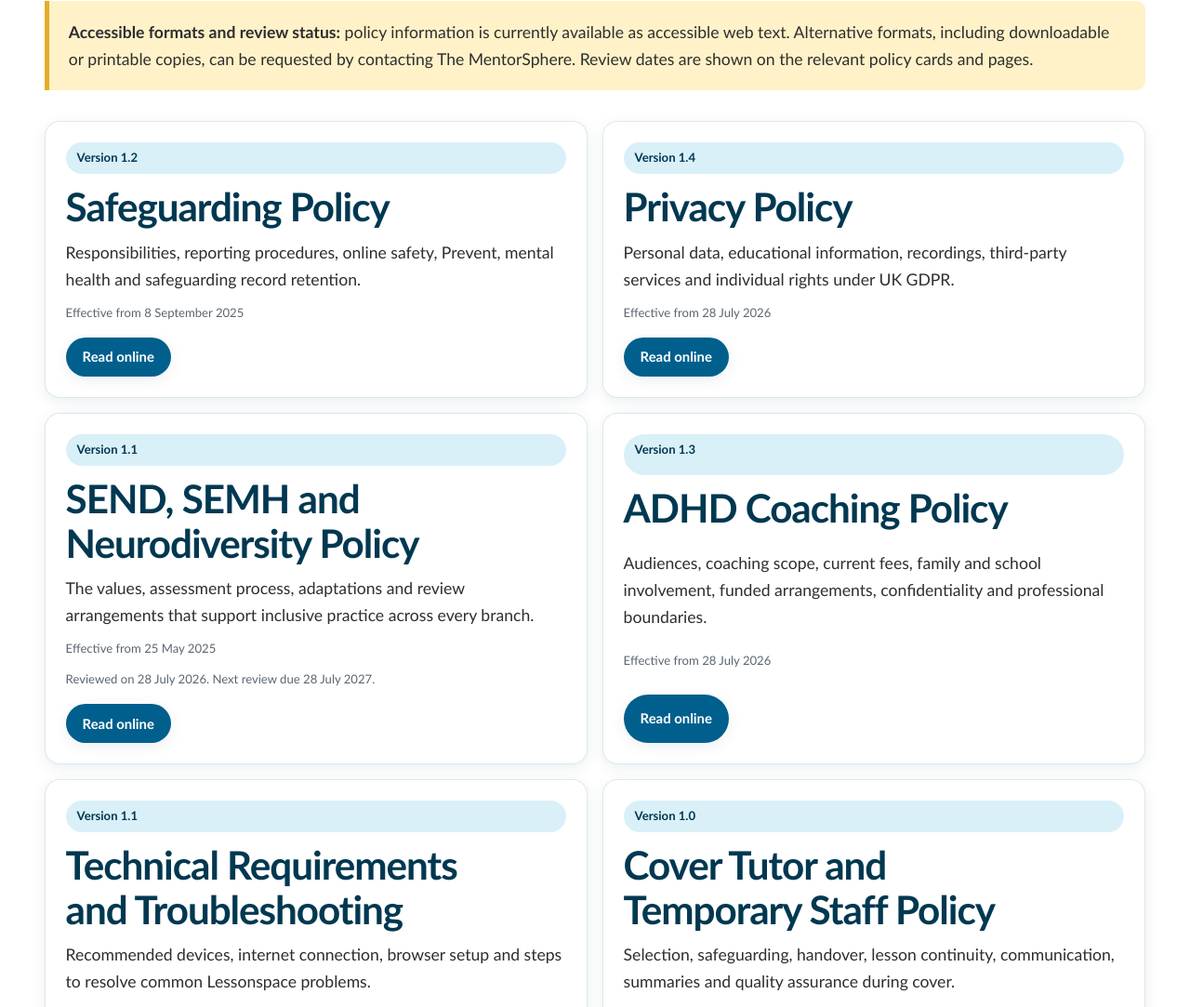
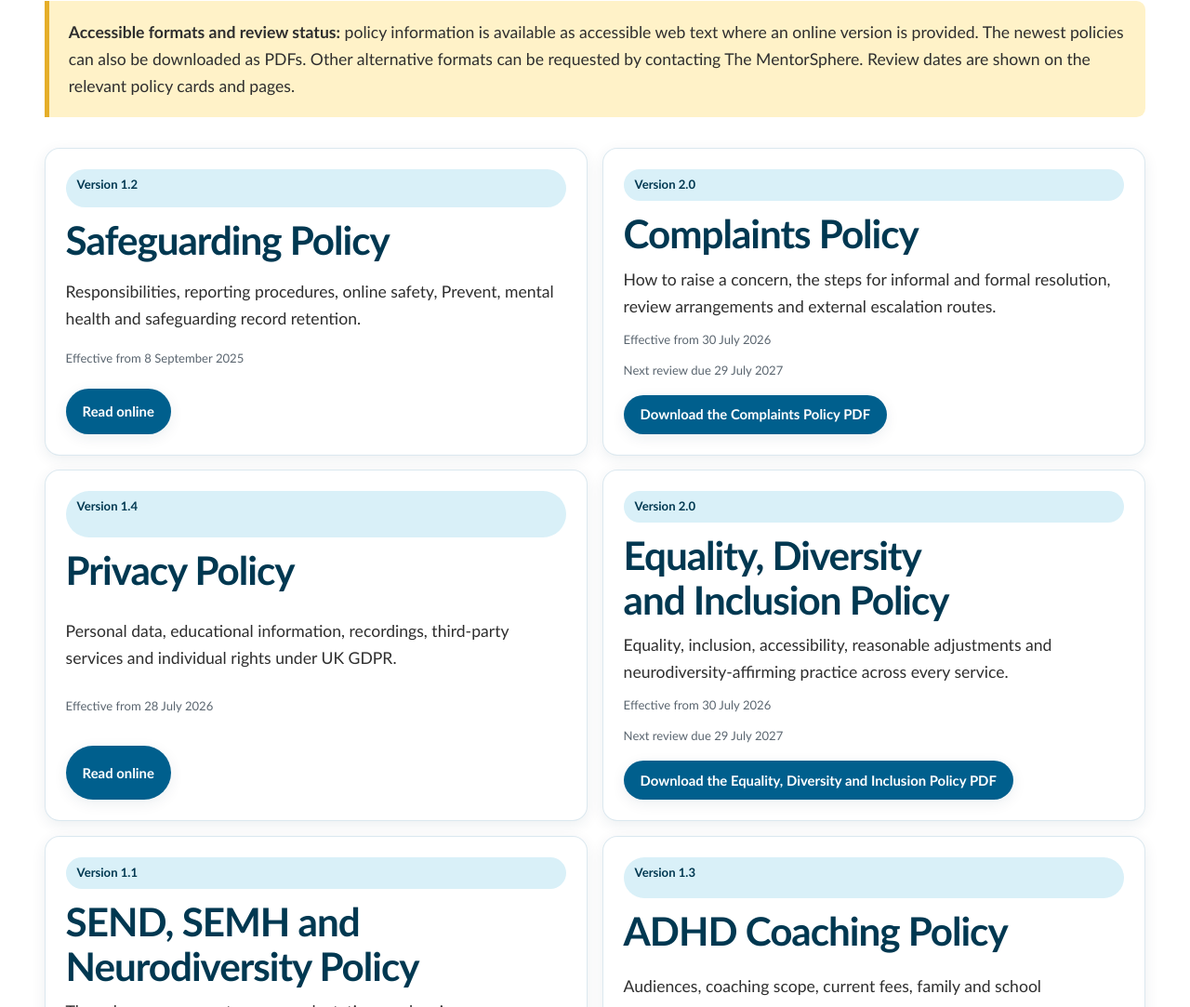
Before and after one commit to TheMentorSphere/mentorsphere-branding, a plain HTML site: page docs/policies/index.html in a window 1280 px wide. Shown: the part 935-2018 px from the top of the page at 93% size. Drawn offline with Linux system fonts and the light colour scheme.

Commit message:
Add Version 2.0 complaints and inclusion policies

```diff
--- a/docs/policies/index.html
+++ b/docs/policies/index.html
@@ -5,7 +5,7 @@
   <script>document.documentElement.classList.add('js');</script>
   <meta name="viewport" content="width=device-width, initial-scale=1">
   <title>Policies and Service Information | The MentorSphere</title>
-  <meta name="description" content="Read The MentorSphere's safeguarding, privacy, SEND, ADHD coaching, technical requirements and cover tutor policies.">
+  <meta name="description" content="Read The MentorSphere's safeguarding, complaints, equality, diversity and inclusion, privacy, SEND, ADHD coaching, technical requirements and cover tutor policies.">
   <meta name="robots" content="index,follow">
   <link rel="canonical" href="https://www.thementorsphere.co.uk/policies/">
   <meta name="theme-color" content="#005f8d">
@@ -13,7 +13,7 @@
   <meta property="og:type" content="website">
   <meta property="og:site_name" content="The MentorSphere">
   <meta property="og:title" content="Policies and Service Information | The MentorSphere">
-  <meta property="og:description" content="Read The MentorSphere's safeguarding, privacy, SEND, ADHD coaching, technical requirements and cover tutor policies.">
+  <meta property="og:description" content="Read The MentorSphere's safeguarding, complaints, equality, diversity and inclusion, privacy, SEND, ADHD coaching, technical requirements and cover tutor policies.">
   <meta property="og:url" content="https://www.thementorsphere.co.uk/policies/">
   <meta property="og:image" content="https://www.thementorsphere.co.uk/assets/images/main-logo.svg">
   <meta property="og:image:alt" content="The MentorSphere joined-up education and neurodiversity support">
@@ -133,7 +133,7 @@
     <section class="section section-white">
       <div class="container">
         <div class="callout policy">
-          <p><strong>Accessible formats and review status:</strong> policy information is currently available as accessible web text. Alternative formats, including downloadable or printable copies, can be requested by contacting The MentorSphere. Review dates are shown on the relevant policy cards and pages.</p>
+          <p><strong>Accessible formats and review status:</strong> policy information is available as accessible web text where an online version is provided. The newest policies can also be downloaded as PDFs. Other alternative formats can be requested by contacting The MentorSphere. Review dates are shown on the relevant policy cards and pages.</p>
         </div>
         <div class="policy-grid" style="margin-top: 2rem;">
           <article class="policy-card">
@@ -146,12 +146,32 @@
             </div>
           </article>
           <article class="policy-card">
+            <span class="policy-version">Version 2.0</span>
+            <h2>Complaints Policy</h2>
+            <p>How to raise a concern, the steps for informal and formal resolution, review arrangements and external escalation routes.</p>
+            <p class="policy-meta">Effective from 30 July 2026</p>
+            <p class="policy-meta">Next review due 29 July 2027</p>
+            <div class="policy-actions">
+              <a class="button button-compact" href="./Complaints_Policy_V2.0.pdf" download>Download the Complaints Policy PDF</a>
+            </div>
+          </article>
+          <article class="policy-card">
             <span class="policy-version">Version 1.4</span>
             <h2>Privacy Policy</h2>
             <p>Personal data, educational information, recordings, third-party services and individual rights under UK GDPR.</p>
             <p class="policy-meta">Effective from 28 July 2026</p>
             <div class="policy-actions">
               <a class="button button-compact" href="../privacy-policy/">Read online</a>
+            </div>
+          </article>
+          <article class="policy-card">
+            <span class="policy-version">Version 2.0</span>
+            <h2>Equality, Diversity and Inclusion Policy</h2>
+            <p>Equality, inclusion, accessibility, reasonable adjustments and neurodiversity-affirming practice across every service.</p>
+            <p class="policy-meta">Effective from 30 July 2026</p>
+            <p class="policy-meta">Next review due 29 July 2027</p>
+            <div class="policy-actions">
+              <a class="button button-compact" href="./Equality_Diversity_and_Inclusion_Policy_V2.0.pdf" download>Download the Equality, Diversity and Inclusion Policy PDF</a>
             </div>
           </article>
           <article class="policy-card">
--- a/docs/sitemap.xml
+++ b/docs/sitemap.xml
@@ -18,6 +18,8 @@
   <url><loc>https://www.thementorsphere.co.uk/about/</loc></url>
   <url><loc>https://www.thementorsphere.co.uk/contact/</loc></url>
   <url><loc>https://www.thementorsphere.co.uk/policies/</loc></url>
+  <url><loc>https://www.thementorsphere.co.uk/policies/Complaints_Policy_V2.0.pdf</loc></url>
+  <url><loc>https://www.thementorsphere.co.uk/policies/Equality_Diversity_and_Inclusion_Policy_V2.0.pdf</loc></url>
   <url><loc>https://www.thementorsphere.co.uk/accessibility/</loc></url>
   <url><loc>https://www.thementorsphere.co.uk/privacy-policy/</loc></url>
   <url><loc>https://www.thementorsphere.co.uk/safeguarding-policy/</loc></url>
```
Also changed, not shown: 4 other files.
